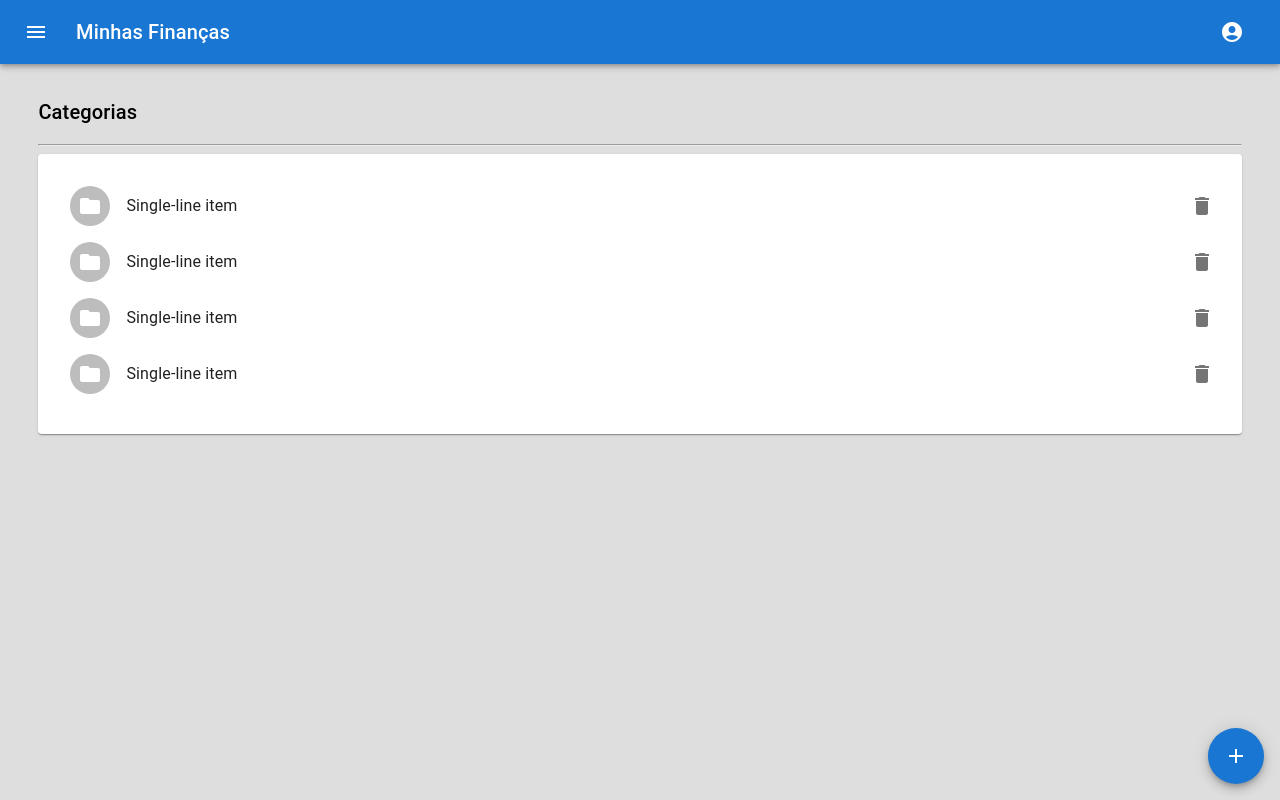
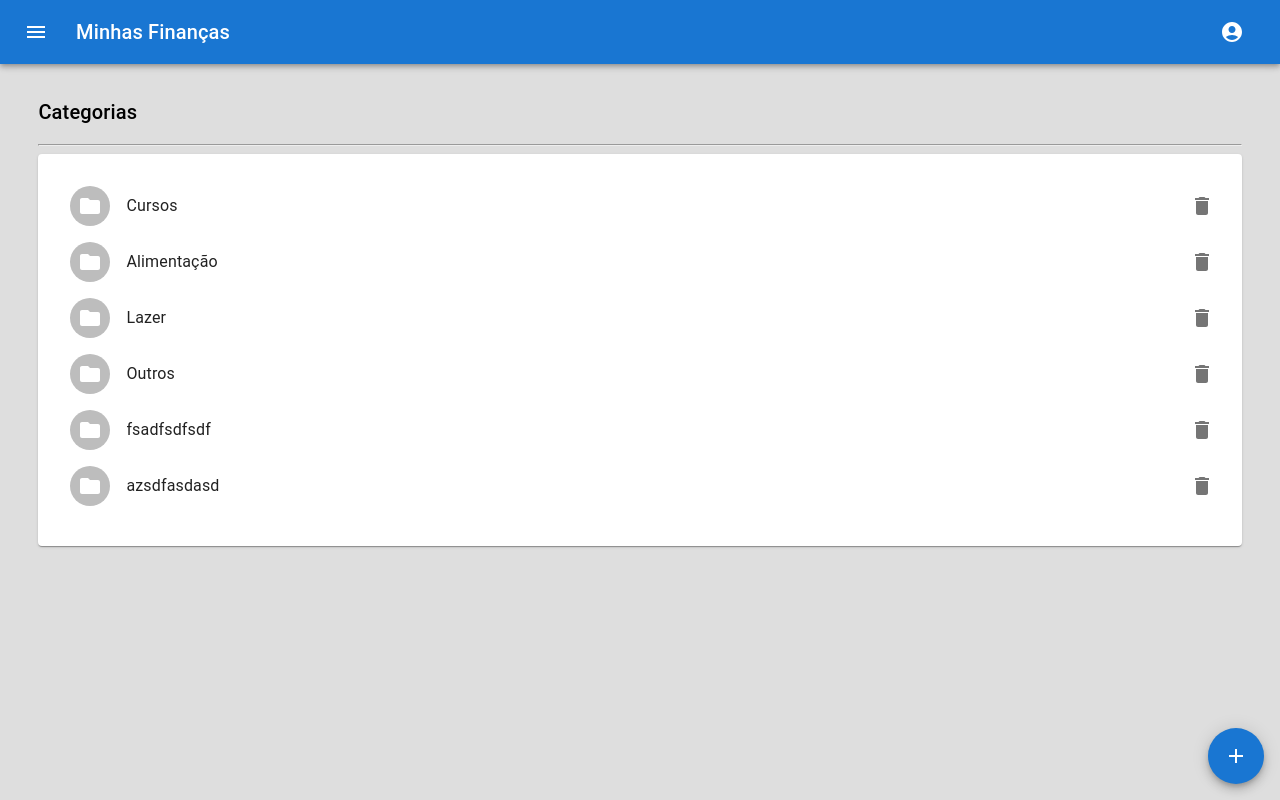
Before and after one commit to iwtrainingbr/app-front-10, a React (Create React App) app: page /categorias in a window 1280 px wide. Built offline with nearby package versions, Linux system fonts and the light colour scheme; data requests are answered from the project's data file.

Commit message:
fiz categorias

```diff
--- a/db/db.json
+++ b/db/db.json
@@ -15,6 +15,14 @@
     {
       "id": 4,
       "name": "Outros"
+    },
+    {
+      "name": "fsadfsdfsdf",
+      "id": 4
+    },
+    {
+      "name": "azsdfasdasd",
+      "id": 5
     }
   ],
   "stores": [
@@ -51,7 +59,7 @@
     {
       "id": 1,
       "description": "Almoço com a galera do curso",
-            "price": 95.80,
+      "price": 95.8,
       "type": "out",
       "date": "2021-01-22 13:37",
       "payment": "Cartão de Crédito",
@@ -60,7 +68,7 @@
     {
       "id": 2,
       "description": "Mensalidade do curso",
-            "price": 299.90,
+      "price": 299.9,
       "type": "out",
       "date": "2021-01-23 17:32",
       "payment": "Boleto",
--- a/src/pages/Categories/AddCategory/index.js
+++ b/src/pages/Categories/AddCategory/index.js
@@ -1,3 +1,7 @@
+import {useState} from "react";
+import {useNavigate} from "react-router-dom";
+
+
 import {
   Button,
   TextField,
@@ -5,6 +9,25 @@ import {
 } from "@mui/material";
 
 export default function AddCategory (){
+  const navigate = useNavigate();
+
+const [name, setName] = useState('');
+
+  const handleName = (event) => {
+    setName(event.target.value)
+  }
+
+  const save = () => {
+    fetch('http://localhost:8000/categories', {
+      method: "post",
+      headers: {'Content-Type': "application/json"},
+      body: JSON.stringify ({name: name})
+    })
+      .then(response => response.json())
+      .then(response => navigate('/categorias'));
+  }
+
+
   return (
     <div>
       <div>
@@ -13,9 +36,9 @@ export default function AddCategory (){
         <Divider/>
         <br/>
 
-        <TextField fullWidth label="Nome" style={{marginBottom: 15}}/>
+        <TextField onChange={handleName} value={name} fullWidth label="Nome" style={{marginBottom: 15}}/>
 
-        <Button color="primary" variant="contained" fullWidth>PRONTO</Button>
+        <Button onClick={save} color="primary" variant="contained" fullWidth>PRONTO</Button>
       </div>
     </div>
   )
--- a/src/pages/Categories/ListCategories/index.js
+++ b/src/pages/Categories/ListCategories/index.js
@@ -1,3 +1,4 @@
+import {useState, useEffect} from "react";
 import * as React from 'react';
 import { styled } from '@mui/material/styles';
 import Box from '@mui/material/Box';
@@ -16,7 +17,6 @@ import Typography from '@mui/material/Typography';
 import FolderIcon from '@mui/icons-material/Folder';
 import DeleteIcon from '@mui/icons-material/Delete';
 import {useNavigate} from "react-router-dom";
-import {useState} from 'react';
 
 import {Fab, Card, CardContent} from "@mui/material";
 import {Add} from "@mui/icons-material";
@@ -25,8 +25,16 @@ import {Add} from "@mui/icons-material";
 export default function Categories() {
   const [dense, setDense] = React.useState(false);
   const [secondary, setSecondary] = React.useState(false);
-  const [data, setData] = useState ([1,2,3,4])
+  const [data, setData] = useState ([])
+
   const navigate = useNavigate();
+
+  useEffect(() => {
+      fetch('http://localhost:8000/categories')
+        .then(response => response.json())
+        .then(response => setData(response));
+  }, []);
+
 
   const actionButtonStyle = {
     position: 'absolute',
@@ -34,7 +42,7 @@ export default function Categories() {
     bottom: 16
   };
 
-  const CategoryItem = () => {
+  const CategoryItem = (props) => {
     return (
         <ListItem
           secondaryAction={
@@ -49,7 +57,7 @@ export default function Categories() {
             </Avatar>
           </ListItemAvatar>
           <ListItemText
-            primary="Single-line item"
+            primary={props.data.name}
             secondary={""}
           />
         </ListItem>
@@ -68,7 +76,7 @@ export default function Categories() {
           <Card>
             <CardContent>
               <List dense={dense}>
-                {data.map(() => (<CategoryItem/>))}
+                {data.map((categoryData) => (<CategoryItem data={categoryData}/>))}
               </List>
             </CardContent>
           </Card>
```
Lines whose indentation alone changed are shown as unchanged.
